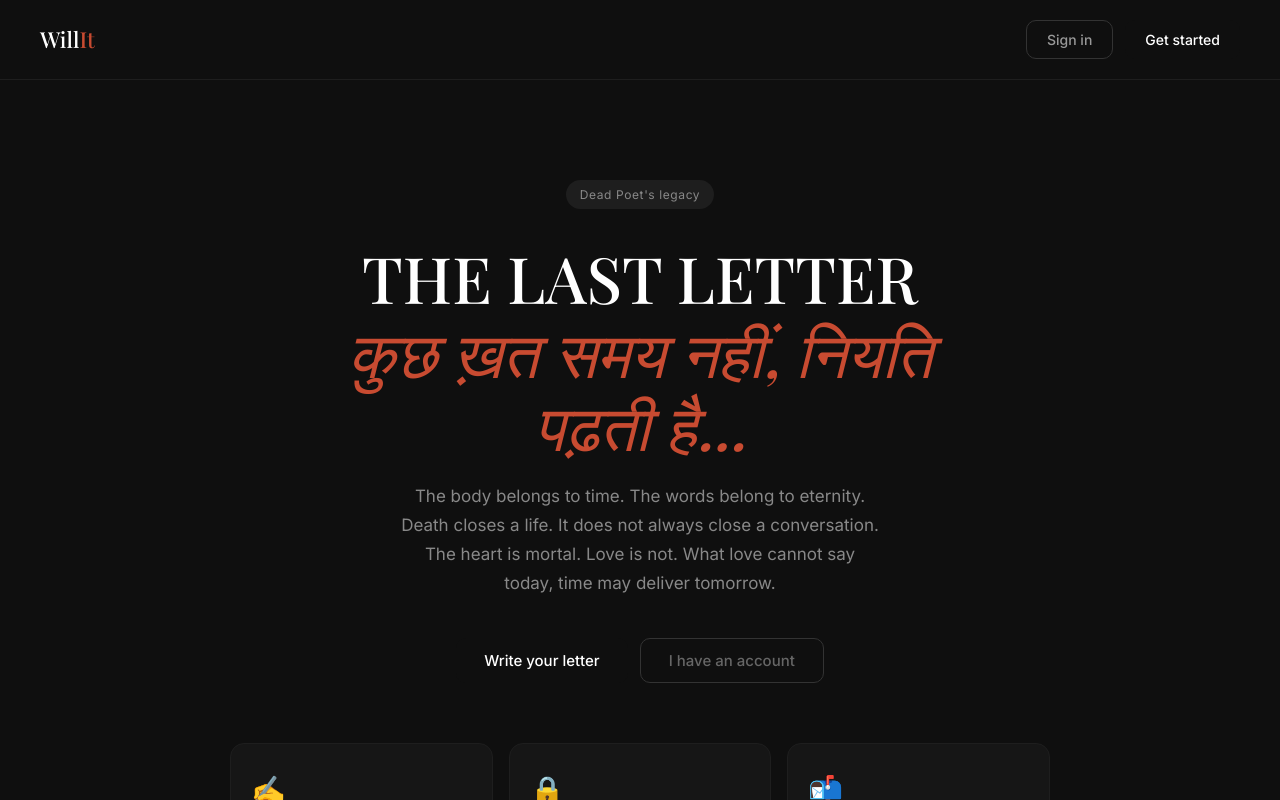
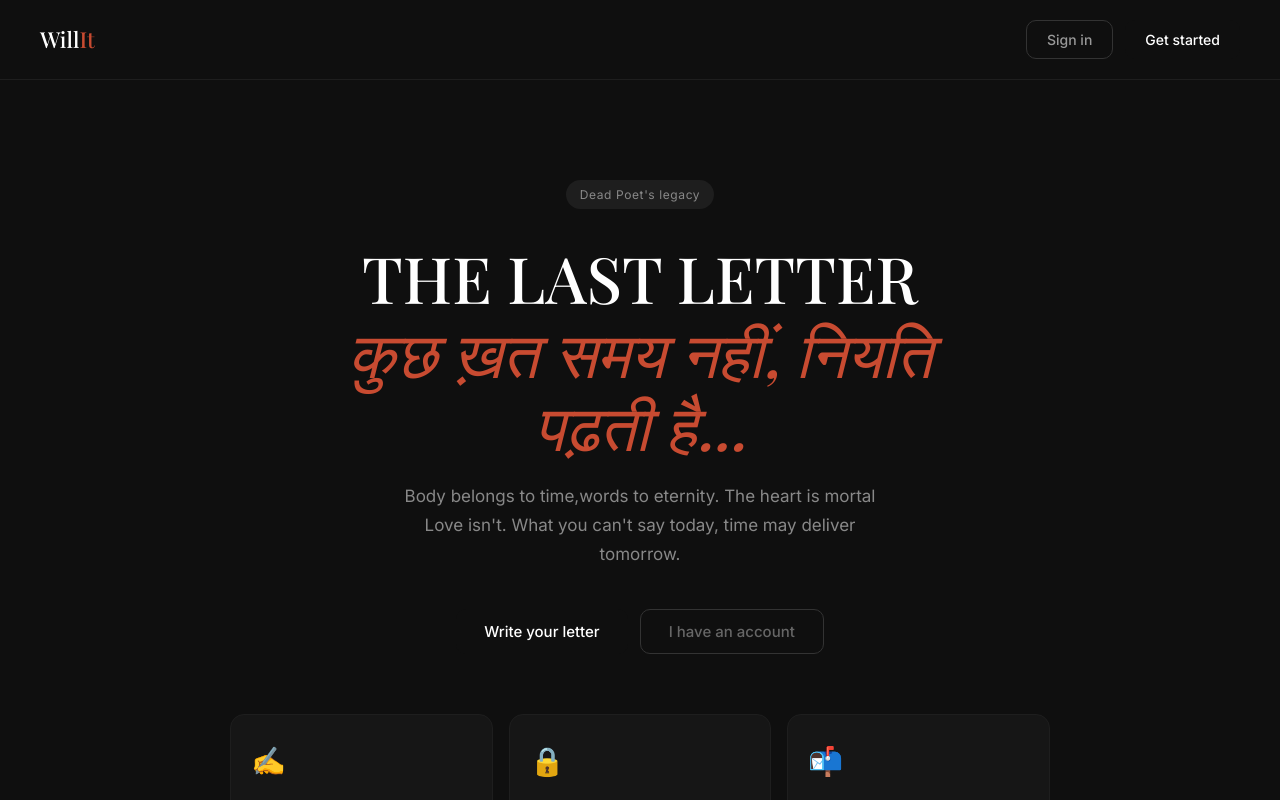
Before and after one commit to higher-amplifier/will-it, a React (Vite) app in the folder client/: page / in a window 1280 px wide. Shown: the top 800 px of the page. Built offline with nearby package versions, Linux system fonts and the light colour scheme; no server answers; a web font is replaced by a local one.

Commit message:
UI changes

```diff
--- a/client/src/pages/Landing.jsx
+++ b/client/src/pages/Landing.jsx
@@ -26,10 +26,9 @@ export default function Landing() {
         </h1>
 
         <p style={{ fontSize: 17, color: '#888', lineHeight: 1.7, maxWidth: 480, margin: '0 auto 40px' }}>
-The body belongs to time. The words belong to eternity.
-Death closes a life. It does not always close a conversation.
-The heart is mortal. Love is not.
-What love cannot say today, time may deliver tomorrow.       </p>
+ Body belongs to time,words to eternity.
+The heart is mortal Love isn't.
+What you can't say today, time may deliver tomorrow.       </p>
 
         <div style={{ display: 'flex', gap: 12, justifyContent: 'center', flexWrap: 'wrap' }}>
           <button className="btn btn-primary" style={{ fontSize: 15, padding: '12px 28px' }} onClick={() => nav('/register')}>
```
